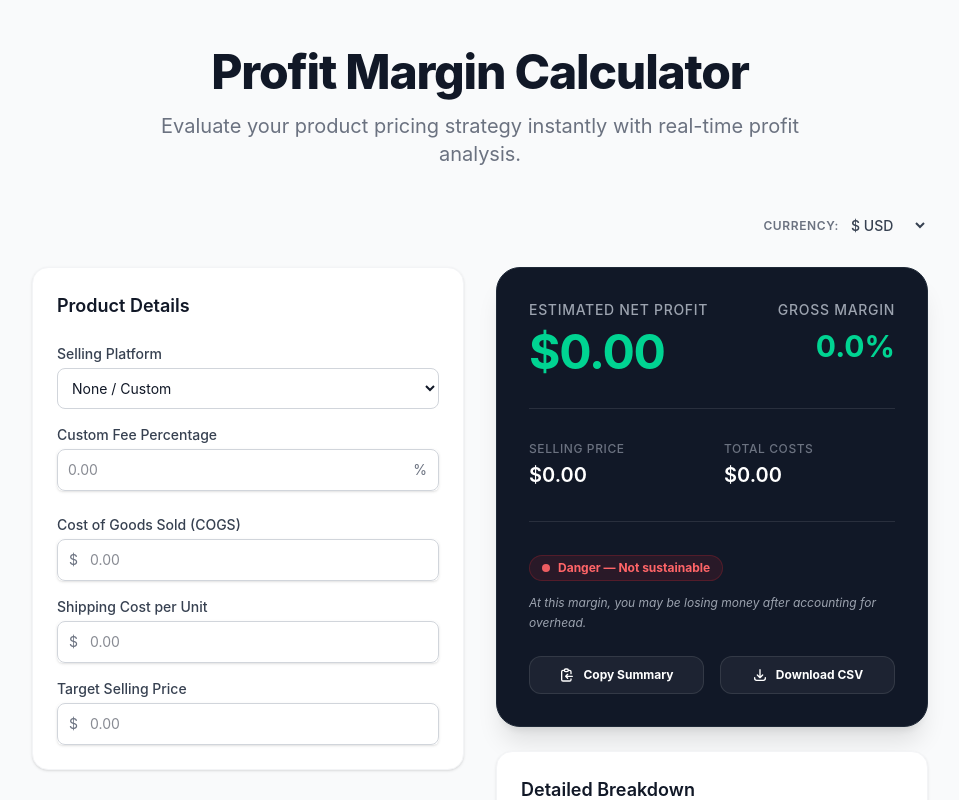
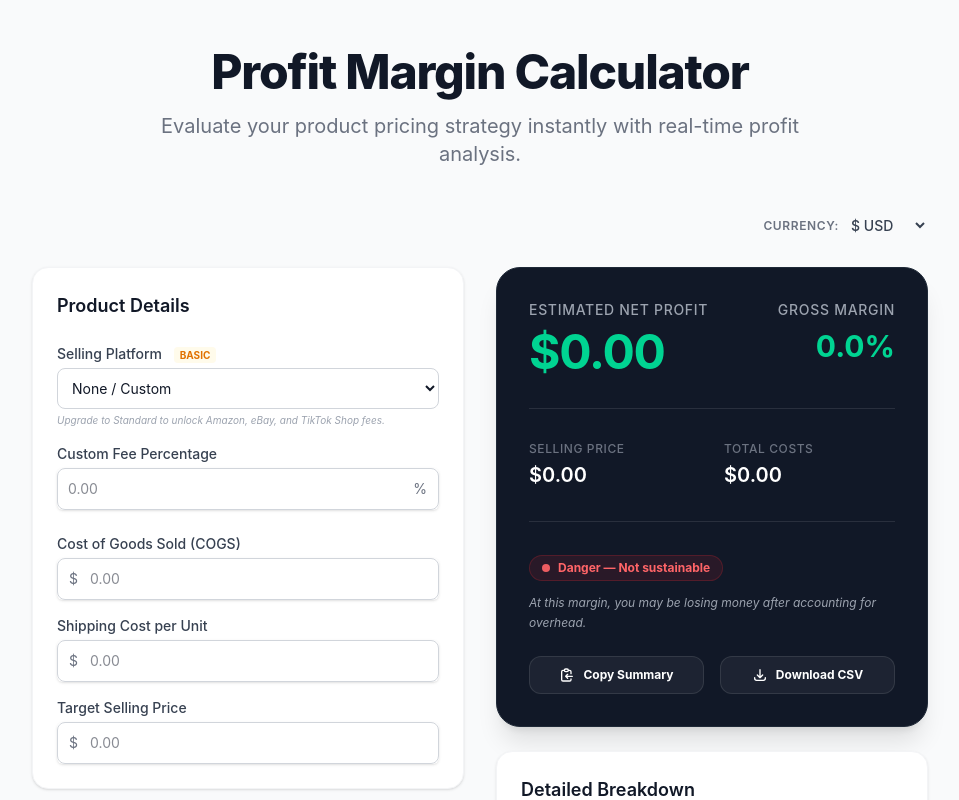
Before and after one commit to waterprooffish99/profit-margin-calculator, a React (Vite) app: page / in a window 1280 px wide. Shown: the top 800 px of the page, without its empty margins (160-1119 px from the left). Built offline with nearby package versions, Linux system fonts and the light colour scheme.

Commit message:
feat: implement tiered access (Basic, Standard, Premium) for Fiverr packages

```diff
--- a/src/components/Calculator.tsx
+++ b/src/components/Calculator.tsx
@@ -1,8 +1,10 @@
 /**
- * Calculator Component - Version 2.0
+ * Calculator Component - Version 2.2 (Tiered Features Update)
  *
- * This is the central hub of the application. It manages state for inputs,
- * platforms, and currencies, and performs real-time calculations.
+ * This update introduces 3 packages for Fiverr:
+ * 1. BASIC: 5 tries, limited platforms, no exports.
+ * 2. STANDARD: Unlimited tries, all platforms, all exports.
+ * 3. PREMIUM: White-label support (Custom Logo & Colors).
  */
 
 import { useState, useMemo, useEffect, useRef } from 'react'
@@ -14,14 +16,20 @@ import CurrencySwitcher from './CurrencySwitcher'
 import BreakdownPanel from './BreakdownPanel'
 import MinPriceCalculator from './MinPriceCalculator'
 import PaywallModal from './PaywallModal'
-import type { CalculatorState, CalculationResults } from '../types'
+import type { CalculatorState, CalculationResults, UserTier } from '../types'
 import { PLATFORMS, CURRENCIES } from '../constants'
 
 const STORAGE_KEY = 'profit_calc_usage_v2';
+const TIER_KEY = 'profit_calc_tier';
 const FREE_LIMIT = 5;
 
 const Calculator = () => {
-  // Initialize state with default values
+  // Initialize Tier
+  const [tier, setTier] = useState<UserTier>(() => {
+    const saved = localStorage.getItem(TIER_KEY);
+    return (saved as UserTier) || 'BASIC';
+  });
+
   const [state, setState] = useState<CalculatorState>({
     cogs: 0,
     shipping: 0,
@@ -38,34 +46,30 @@ const Calculator = () => {
   const [whatIfPrice, setWhatIfPrice] = useState<number | null>(null)
   const isFirstRender = useRef(true);
 
-  // Track unique product combinations already counted in this session
-  // to avoid double-counting the same product being edited.
   const countedCombinations = useRef<Set<string>>(new Set());
   const debounceTimer = useRef<ReturnType<typeof setTimeout> | null>(null);
 
-  // Increment usage count with "Unique Product" logic
+  const isBasic = tier === 'BASIC';
+  const isPremium = tier === 'PREMIUM';
+
+  // Secret Owner Panel: Use this to upgrade your buyers!
+  const handleTierChange = (newTier: UserTier) => {
+    setTier(newTier);
+    localStorage.setItem(TIER_KEY, newTier);
+  };
+
   useEffect(() => {
     if (isFirstRender.current) {
       isFirstRender.current = false;
       return;
     }
-
-    // Only count if below the limit
+    if (tier !== 'BASIC') return;
     if (usageCount >= FREE_LIMIT) return;
-
-    // Only count if they've entered both a price and a cost
     const hasData = state.targetPrice > 0 && state.cogs > 0;
     if (!hasData) return;
-
-    // Create a hash based on rounded values to allow minor edits without new counts
     const productHash = `${Math.round(state.targetPrice)}-${Math.round(state.cogs)}-${state.platformId}`;
-
-    // If we've already counted this product combination in this session, skip
     if (countedCombinations.current.has(productHash)) return;
-
     if (debounceTimer.current) clearTimeout(debounceTimer.current);
-
-    // Long debounce (10s) ensures they've actually "settled" on a calculation
     debounceTimer.current = setTimeout(() => {
       setUsageCount((prev) => {
         const newCount = prev + 1;
@@ -74,58 +78,57 @@ const Calculator = () => {
         return newCount;
       });
     }, 10000);
-
     return () => {
       if (debounceTimer.current) clearTimeout(debounceTimer.current);
     };
-  }, [state, usageCount]);
+  }, [state, usageCount, tier]);
 
-  // Find active platform and currency objects
   const activePlatform = PLATFORMS.find(p => p.id === state.platformId) || PLATFORMS[0]
   const activeCurrency = CURRENCIES.find(c => c.code === state.currencyCode) || CURRENCIES[0]
   const activePrice = whatIfPrice !== null ? whatIfPrice : state.targetPrice
 
-  // Core Calculation Engine
   const calculations = useMemo((): CalculationResults => {
-    // Determine which fee percentage to use
     const feePercent = state.platformId === 'custom'
       ? state.customFeePercentage
       : activePlatform.feePercent
-
-    const percentageFee = (feePercent / 100) * activePrice
-    const flatFee = state.platformId === 'custom' ? 0 : activePlatform.feeFlat
-    const totalFee = percentageFee + flatFee
-
+    const totalFee = ((feePercent / 100) * activePrice) + (state.platformId === 'custom' ? 0 : activePlatform.feeFlat)
     const totalCost = state.cogs + state.shipping + totalFee
     const netProfit = activePrice - totalCost
-
-    const marginPercentage = activePrice > 0 ? (netProfit / activePrice) * 100 : 0
-    const markupPercentage = state.cogs > 0 ? (netProfit / state.cogs) * 100 : 0
-
     return {
       feeAmount: totalFee,
       totalCost,
       netProfit,
-      marginPercentage,
-      markupPercentage,
+      marginPercentage: activePrice > 0 ? (netProfit / activePrice) * 100 : 0,
+      markupPercentage: state.cogs > 0 ? (netProfit / state.cogs) * 100 : 0,
       sellingPrice: activePrice,
     }
   }, [state, activePrice, activePlatform])
 
   const handleStateChange = (updates: Partial<CalculatorState>) => {
     setState((prev) => ({ ...prev, ...updates }))
-    // Reset what-if slider if target price changes
-    if ('targetPrice' in updates) {
-      setWhatIfPrice(null)
-    }
+    if ('targetPrice' in updates) setWhatIfPrice(null)
   }
 
   return (
-    <div className="space-y-8">
-      {usageCount >= FREE_LIMIT && <PaywallModal onBypass={() => setUsageCount(0)} />}
+    <div className={`space-y-8 ${isPremium ? 'premium-theme' : ''}`}>
+      {/* Secret Tier Switcher (Hidden in UI, only for owner/testing) */}
+      <div className="fixed bottom-4 left-4 z-50 opacity-0 hover:opacity-100 transition-opacity">
+        <div className="bg-black text-white p-2 rounded text-[10px] flex gap-2">
+          <button onClick={() => handleTierChange('BASIC')}>BASIC</button>
+          <button onClick={() => handleTierChange('STANDARD')}>STANDARD</button>
+          <button onClick={() => handleTierChange('PREMIUM')}>PREMIUM</button>
+        </div>
+      </div>
 
-      {/* Global Settings: Currency */}
-      <div className="flex justify-end">
+      {isBasic && usageCount >= FREE_LIMIT && <PaywallModal onBypass={() => setUsageCount(0)} />}
+
+      <div className="flex justify-between items-center">
+        {isPremium ? (
+          <div className="flex items-center gap-2">
+            <div className="w-10 h-10 bg-emerald-600 rounded-lg flex items-center justify-center text-white font-bold">P</div>
+            <span className="font-bold text-gray-900 tracking-tight">PREMIUM CALCULATOR</span>
+          </div>
+        ) : <div></div>}
         <CurrencySwitcher
           value={state.currencyCode}
           onChange={(code) => handleStateChange({ currencyCode: code })}
@@ -134,13 +137,13 @@ const Calculator = () => {
 
       <div className="grid grid-cols-1 lg:grid-cols-2 gap-8">
         <div className="space-y-8">
-          {/* Inputs Section */}
           <section className="bg-white p-6 rounded-2xl shadow-sm border border-gray-100">
             <h2 className="text-lg font-semibold text-gray-900 mb-6">Product Details</h2>
             <div className="space-y-6">
               <PlatformSelector
                 value={state.platformId}
                 customFee={state.customFeePercentage}
+                isBasic={isBasic}
                 onChange={(platformId, customFee) => handleStateChange({ platformId, customFeePercentage: customFee })}
               />
               <InputForm
@@ -151,7 +154,6 @@ const Calculator = () => {
             </div>
           </section>
 
-          {/* Analysis Tools */}
           <section className="bg-white p-6 rounded-2xl shadow-sm border border-gray-100">
             <h2 className="text-lg font-semibold text-gray-900 mb-6">"What-If" Analysis</h2>
             <WhatIfSlider
@@ -163,27 +165,17 @@ const Calculator = () => {
             />
           </section>
 
-          <MinPriceCalculator
-            state={state}
-            activePlatform={activePlatform}
-            currency={activeCurrency}
-          />
+          <MinPriceCalculator state={state} activePlatform={activePlatform} currency={activeCurrency} />
         </div>
 
-        {/* Results Section */}
         <div className="lg:sticky lg:top-8 self-start space-y-6">
           <ResultsDashboard
             calculations={calculations}
             currency={activeCurrency}
             isWhatIf={whatIfPrice !== null}
-            isLocked={usageCount >= FREE_LIMIT - 1} // Lock when they have 1 try left or reached limit
+            isLocked={isBasic && usageCount >= FREE_LIMIT - 1}
           />
-          <BreakdownPanel
-            state={state}
-            calculations={calculations}
-            currency={activeCurrency}
-            platformName={activePlatform.name}
-          />
+          <BreakdownPanel state={state} calculations={calculations} currency={activeCurrency} platformName={activePlatform.name} />
         </div>
       </div>
     </div>
--- a/src/components/PlatformSelector.tsx
+++ b/src/components/PlatformSelector.tsx
@@ -11,15 +11,21 @@ import { PLATFORMS } from '../constants';
 interface PlatformSelectorProps {
   value: string;
   customFee: number;
+  isBasic?: boolean; // New prop to handle tier
   onChange: (platformId: string, customFee: number) => void;
 }
 
-const PlatformSelector: React.FC<PlatformSelectorProps> = ({ value, customFee, onChange }) => {
+const PlatformSelector: React.FC<PlatformSelectorProps> = ({ value, customFee, isBasic, onChange }) => {
+  // Filter platforms if user is on BASIC tier
+  const availablePlatforms = isBasic
+    ? PLATFORMS.filter(p => !p.isPremium)
+    : PLATFORMS;
+
   return (
     <div className="space-y-4">
       <div>
         <label htmlFor="platform" className="block text-sm font-medium text-gray-700 mb-1">
-          Selling Platform
+          Selling Platform {isBasic && <span className="text-[10px] text-amber-600 bg-amber-50 px-1.5 py-0.5 rounded ml-2 font-bold uppercase">Basic</span>}
         </label>
         <select
           id="platform"
@@ -27,12 +33,17 @@ const PlatformSelector: React.FC<PlatformSelectorProps> = ({ value, customFee, o
           onChange={(e) => onChange(e.target.value, customFee)}
           className="block w-full border-gray-300 rounded-lg focus:ring-emerald-500 focus:border-emerald-500 sm:text-sm p-2.5 border outline-none bg-white transition-colors"
         >
-          {PLATFORMS.map((platform) => (
+          {availablePlatforms.map((platform) => (
             <option key={platform.id} value={platform.id}>
               {platform.name}
             </option>
           ))}
         </select>
+        {isBasic && (
+          <p className="text-[10px] text-gray-400 mt-1 italic">
+            Upgrade to Standard to unlock Amazon, eBay, and TikTok Shop fees.
+          </p>
+        )}
       </div>
 
       {value === 'custom' && (
--- a/src/constants.ts
+++ b/src/constants.ts
@@ -14,10 +14,10 @@ export const PLATFORMS: Platform[] = [
   { id: 'custom', name: 'None / Custom', feeFlat: 0, feePercent: 0 },
   { id: 'shopify', name: 'Shopify Basic', feeFlat: 0.30, feePercent: 2.9 },
   { id: 'etsy', name: 'Etsy', feeFlat: 0, feePercent: 6.5 },
-  { id: 'amazon', name: 'Amazon FBA', feeFlat: 0, feePercent: 15 },
-  { id: 'ebay', name: 'eBay', feeFlat: 0, feePercent: 13.25 },
-  { id: 'tiktok', name: 'TikTok Shop', feeFlat: 0, feePercent: 8 },
-  { id: 'gumroad', name: 'Gumroad', feeFlat: 0, feePercent: 10 },
+  { id: 'amazon', name: 'Amazon FBA', feeFlat: 0, feePercent: 15, isPremium: true },
+  { id: 'ebay', name: 'eBay', feeFlat: 0, feePercent: 13.25, isPremium: true },
+  { id: 'tiktok', name: 'TikTok Shop', feeFlat: 0, feePercent: 8, isPremium: true },
+  { id: 'gumroad', name: 'Gumroad', feeFlat: 0, feePercent: 10, isPremium: true },
 ];
 
 export const CURRENCIES: Currency[] = [
--- a/src/types.ts
+++ b/src/types.ts
@@ -1,12 +1,15 @@
 /**
  * TypeScript Definitions for Profit Margin Calculator v2.0
  */
+
+export type UserTier = 'BASIC' | 'STANDARD' | 'PREMIUM';
 
 export interface Platform {
   id: string;
   name: string;
   feeFlat: number;
   feePercent: number;
+  isPremium?: boolean; // New: To hide complex platforms from Basic users
 }
 
 export interface Currency {
```
Also changed, not shown: www.fiverr.com_users_salman_hassan86_manage_gigs_build-a-premium-ecommerce-pricing-and-profit-margin-calculator-tool_edit_wizard=1 (1).png (added).
